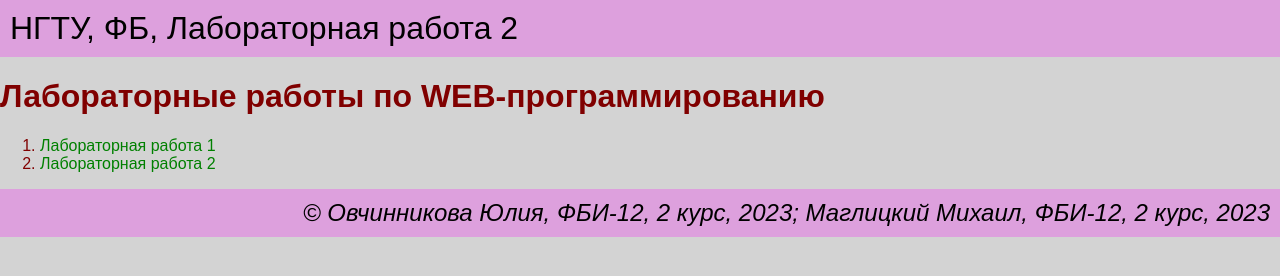
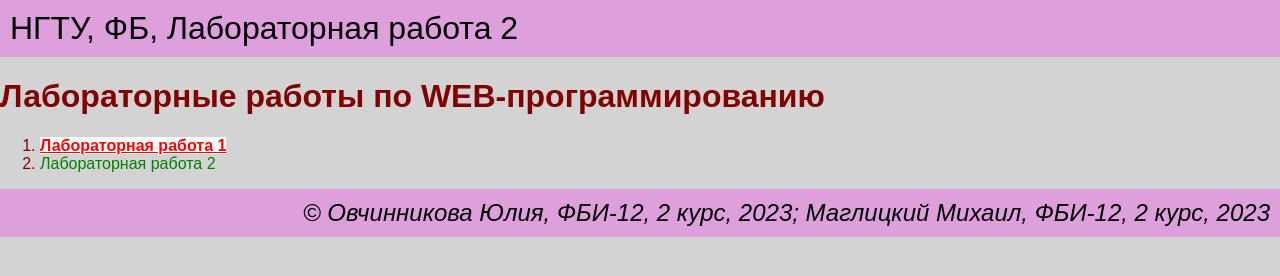
Before and after one commit to UlyaKastrulya/web-programming-nstu, a plain HTML site: page index.html in a window 1280 px wide. In both pictures the pointer is over the link "Лабораторная работа 1". Drawn offline with Linux system fonts and the light colour scheme.

Commit message:
Стили ссылок

```diff
--- a/main.css
+++ b/main.css
@@ -25,3 +25,19 @@ a {
     text-decoration: none;
     color: green;
 }
+
+a:visited {
+    color: black;
+}
+
+a:hover {
+    color: red;
+    text-decoration: underline;
+    background-color: white;
+    font-weight: bold;
+}
+
+a:active {
+    color: pink;
+    background-color: green;
+}
```
